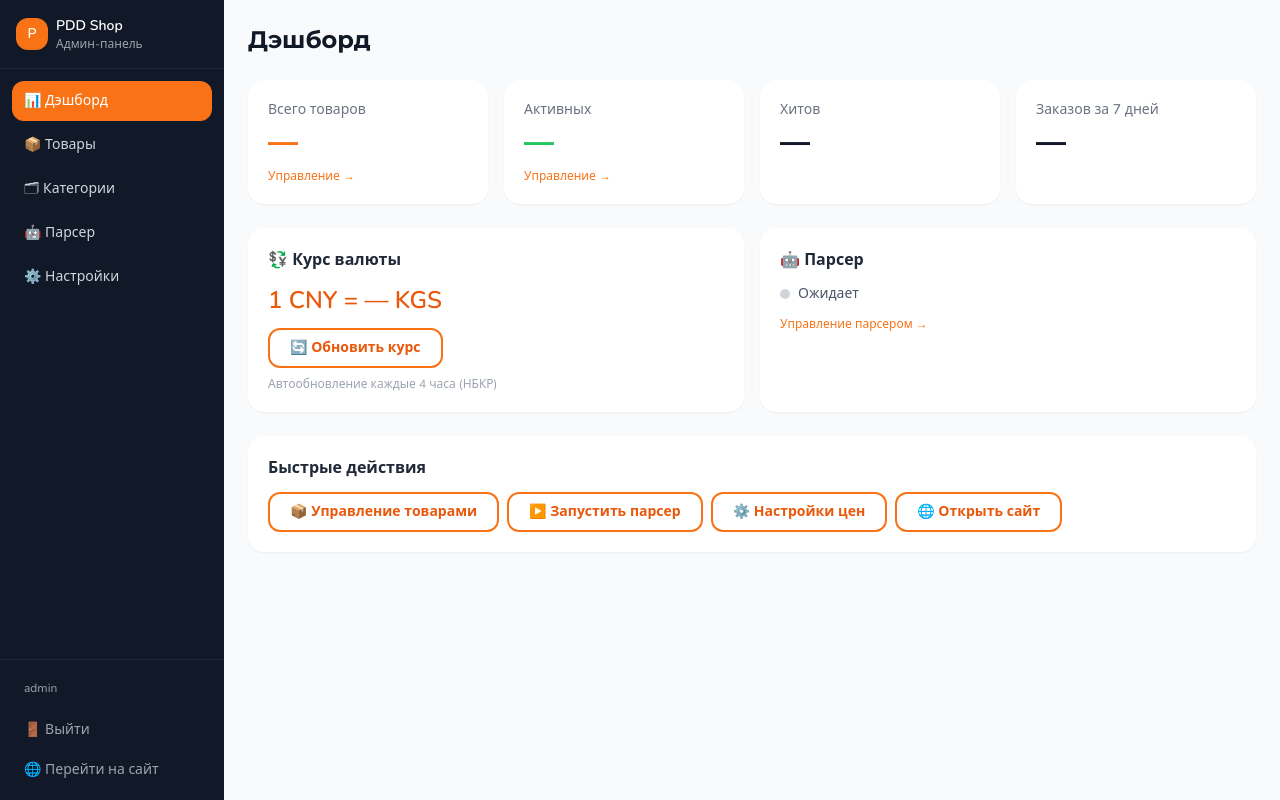
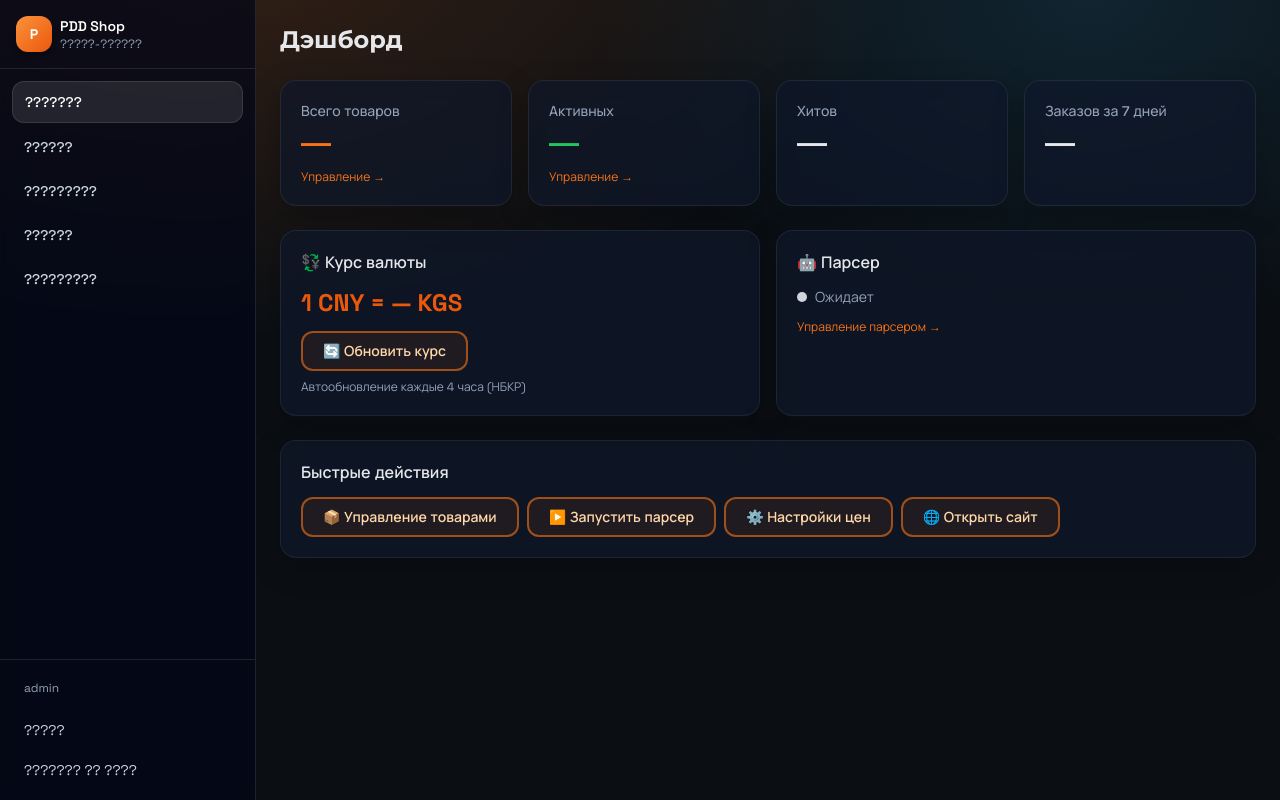
Before and after one commit to EldarMister/pdd, a React (Vite) app in the folder frontend/: page /admin in a window 1280 px wide. Built offline with nearby package versions, Linux system fonts and the light colour scheme; no server answers; sample sign-in values are in the browser's storage.

Commit message:
Admin UI: modern dark theme and simplify settings

```diff
--- a/frontend/src/index.css
+++ b/frontend/src/index.css
@@ -1,3 +1,5 @@
+@import url('https://fonts.googleapis.com/css2?family=Space+Grotesk:wght@400;500;600;700&family=Manrope:wght@400;500;600&display=swap');
+
 @tailwind base;
 @tailwind components;
 @tailwind utilities;
@@ -5,7 +7,7 @@
 @layer base {
   * { box-sizing: border-box; }
   html { scroll-behavior: smooth; }
-  body {
+body {
     @apply bg-gray-50 text-gray-900 font-sans;
     -webkit-font-smoothing: antialiased;
   }
@@ -42,6 +44,102 @@
   }
 }
 
+/* Admin theme */
+.admin-theme {
+  color: #e5e7eb;
+  font-family: "Space Grotesk", "Manrope", system-ui, sans-serif;
+  background:
+    radial-gradient(1200px 700px at 15% -10%, rgba(249, 115, 22, 0.18), transparent 60%),
+    radial-gradient(900px 600px at 85% 0%, rgba(56, 189, 248, 0.12), transparent 55%),
+    #0b0f14;
+}
+
+.admin-theme .admin-panel {
+  background: rgba(15, 23, 42, 0.7);
+  border: 1px solid rgba(148, 163, 184, 0.15);
+  box-shadow: 0 10px 30px rgba(0, 0, 0, 0.25);
+  backdrop-filter: blur(10px);
+}
+
+.admin-theme .card,
+.admin-theme .bg-white {
+  background: rgba(15, 23, 42, 0.7) !important;
+  border: 1px solid rgba(148, 163, 184, 0.12);
+  box-shadow: 0 10px 30px rgba(0, 0, 0, 0.25);
+  backdrop-filter: blur(10px);
+}
+
+.admin-theme .bg-gray-50 {
+  background: rgba(15, 23, 42, 0.45) !important;
+}
+
+.admin-theme .text-gray-900,
+.admin-theme .text-gray-800,
+.admin-theme .text-gray-700 {
+  color: #e5e7eb !important;
+}
+
+.admin-theme .text-gray-600,
+.admin-theme .text-gray-500,
+.admin-theme .text-gray-400 {
+  color: #94a3b8 !important;
+}
+
+.admin-theme .border-gray-100,
+.admin-theme .border-gray-200,
+.admin-theme .border-gray-300 {
+  border-color: rgba(148, 163, 184, 0.18) !important;
+}
+
+.admin-theme .bg-red-50 { background: rgba(239, 68, 68, 0.12) !important; }
+.admin-theme .bg-green-50 { background: rgba(34, 197, 94, 0.12) !important; }
+.admin-theme .bg-blue-50 { background: rgba(59, 130, 246, 0.12) !important; }
+.admin-theme .bg-amber-50 { background: rgba(245, 158, 11, 0.12) !important; }
+
+.admin-theme .border-red-200 { border-color: rgba(239, 68, 68, 0.35) !important; }
+.admin-theme .border-green-200 { border-color: rgba(34, 197, 94, 0.35) !important; }
+.admin-theme .border-blue-100 { border-color: rgba(59, 130, 246, 0.3) !important; }
+.admin-theme .border-amber-200 { border-color: rgba(245, 158, 11, 0.35) !important; }
+
+.admin-theme .text-red-600 { color: #f87171 !important; }
+.admin-theme .text-green-600 { color: #4ade80 !important; }
+.admin-theme .text-blue-600 { color: #60a5fa !important; }
+.admin-theme .text-amber-800,
+.admin-theme .text-amber-700 { color: #fbbf24 !important; }
+
+.admin-theme .input {
+  background: rgba(2, 6, 23, 0.7);
+  border: 1px solid rgba(148, 163, 184, 0.2);
+  color: #e5e7eb;
+}
+.admin-theme .input::placeholder { color: #94a3b8; }
+.admin-theme .input:focus {
+  box-shadow: 0 0 0 2px rgba(249, 115, 22, 0.35);
+}
+
+.admin-theme .btn-primary {
+  background: linear-gradient(135deg, #f97316 0%, #ea580c 55%, #c2410c 100%);
+  box-shadow: 0 12px 24px rgba(249, 115, 22, 0.25);
+}
+.admin-theme .btn-primary:hover {
+  filter: brightness(1.05);
+}
+
+.admin-theme .btn-outline {
+  border-color: rgba(249, 115, 22, 0.6);
+  color: #fed7aa;
+  background: rgba(249, 115, 22, 0.08);
+}
+
+.admin-theme .badge {
+  background: rgba(148, 163, 184, 0.15);
+  color: #e2e8f0;
+}
+
+.admin-theme ::-webkit-scrollbar-track { background: #0b0f14; }
+.admin-theme ::-webkit-scrollbar-thumb { background: #1f2937; }
+.admin-theme ::-webkit-scrollbar-thumb:hover { background: #334155; }
+
 /* Skeleton loading */
 .skeleton {
   @apply animate-pulse bg-gray-200 rounded-lg;
--- a/frontend/src/pages/admin/AdminLayout.jsx
+++ b/frontend/src/pages/admin/AdminLayout.jsx
@@ -1,12 +1,12 @@
-import { NavLink, Outlet, useNavigate } from 'react-router-dom'
-import { useStore } from '../../store'
+import { NavLink, Outlet, useNavigate } from "react-router-dom"
+import { useStore } from "../../store"
 
 const navItems = [
-  { to: '/admin', label: '📊 Дэшборд', end: true },
-  { to: '/admin/products', label: '📦 Товары' },
-  { to: '/admin/categories', label: '🗂 Категории' },
-  { to: '/admin/parser', label: '🤖 Парсер' },
-  { to: '/admin/settings', label: '⚙️ Настройки' },
+  { to: "/admin", label: "???????", end: true },
+  { to: "/admin/products", label: "??????" },
+  { to: "/admin/categories", label: "?????????" },
+  { to: "/admin/parser", label: "??????" },
+  { to: "/admin/settings", label: "?????????" },
 ]
 
 export default function AdminLayout() {
@@ -15,34 +15,38 @@ export default function AdminLayout() {
 
   const handleLogout = () => {
     logout()
-    navigate('/admin/login')
+    navigate("/admin/login")
   }
 
   return (
-    <div className="min-h-screen bg-gray-50 flex">
+    <div className="admin-theme min-h-screen flex relative">
+      <div className="pointer-events-none absolute inset-0 opacity-60" aria-hidden="true" />
+
       {/* Sidebar */}
-      <aside className="w-56 bg-gray-900 text-white flex flex-col shrink-0 sticky top-0 h-screen">
-        <div className="p-4 border-b border-gray-800">
+      <aside className="w-64 bg-slate-950/70 text-white flex flex-col shrink-0 sticky top-0 h-screen border-r border-white/10 backdrop-blur">
+        <div className="p-4 border-b border-white/10">
           <div className="flex items-center gap-2">
-            <div className="w-8 h-8 bg-brand-500 rounded-xl flex items-center justify-center">
+            <div className="w-9 h-9 bg-gradient-to-br from-brand-400 to-brand-600 rounded-xl flex items-center justify-center shadow-md">
               <span className="font-bold text-sm">P</span>
             </div>
             <div>
               <p className="font-semibold text-sm">PDD Shop</p>
-              <p className="text-gray-400 text-xs">Админ-панель</p>
+              <p className="text-slate-400 text-xs">?????-??????</p>
             </div>
           </div>
         </div>
 
         <nav className="flex-1 p-3 space-y-1">
-          {navItems.map(item => (
+          {navItems.map((item) => (
             <NavLink
               key={item.to}
               to={item.to}
               end={item.end}
               className={({ isActive }) =>
                 `flex items-center px-3 py-2.5 rounded-xl text-sm font-medium transition-colors ${
-                  isActive ? 'bg-brand-500 text-white' : 'text-gray-300 hover:bg-gray-800 hover:text-white'
+                  isActive
+                    ? "bg-white/10 text-white border border-white/10"
+                    : "text-slate-300 hover:bg-white/5 hover:text-white"
                 }`
               }
             >
@@ -51,15 +55,20 @@ export default function AdminLayout() {
           ))}
         </nav>
 
-        <div className="p-3 border-t border-gray-800">
-          <div className="px-3 py-2 text-xs text-gray-400 mb-2">{adminUser?.login || 'admin'}</div>
-          <button onClick={handleLogout}
-            className="w-full text-left px-3 py-2 text-sm text-gray-400 hover:text-white hover:bg-gray-800 rounded-xl transition-colors">
-            🚪 Выйти
+        <div className="p-3 border-t border-white/10">
+          <div className="px-3 py-2 text-xs text-slate-400 mb-2">{adminUser?.login || "admin"}</div>
+          <button
+            onClick={handleLogout}
+            className="w-full text-left px-3 py-2 text-sm text-slate-300 hover:text-white hover:bg-white/5 rounded-xl transition-colors"
+          >
+            ?????
           </button>
-          <a href="/" target="_blank"
-            className="w-full text-left px-3 py-2 text-sm text-gray-400 hover:text-white hover:bg-gray-800 rounded-xl transition-colors flex items-center gap-1 mt-1">
-            🌐 Перейти на сайт
+          <a
+            href="/"
+            target="_blank"
+            className="w-full text-left px-3 py-2 text-sm text-slate-300 hover:text-white hover:bg-white/5 rounded-xl transition-colors flex items-center gap-1 mt-1"
+          >
+            ??????? ?? ????
           </a>
         </div>
       </aside>
--- a/frontend/src/pages/admin/AdminSettings.jsx
+++ b/frontend/src/pages/admin/AdminSettings.jsx
@@ -245,16 +245,6 @@ export default function AdminSettings() {
             placeholder="-1001234567890" />
         </Field>
 
-        <div className="bg-blue-50 border border-blue-100 rounded-xl p-4 text-xs text-blue-700">
-          <p className="font-semibold mb-1">Как настроить:</p>
-          <ol className="list-decimal list-inside space-y-1">
-            <li>Создайте бота у @BotFather → получите токен</li>
-            <li>Напишите боту любое сообщение (например /start)</li>
-            <li>Откройте: api.telegram.org/bot<b>ВАШ_ТОКЕН</b>/getUpdates</li>
-            <li>Найдите поле "chat": "id" — это ваш Chat ID</li>
-          </ol>
-        </div>
-
         <button onClick={() => handleSave(['telegram_bot_token', 'telegram_chat_id'])} disabled={saving}
           className="btn-primary text-sm py-2">Сохранить Telegram</button>
       </Section>
```
Also changed, not shown: frontend/src/pages/admin/AdminLogin.jsx (+23 -23 lines).
